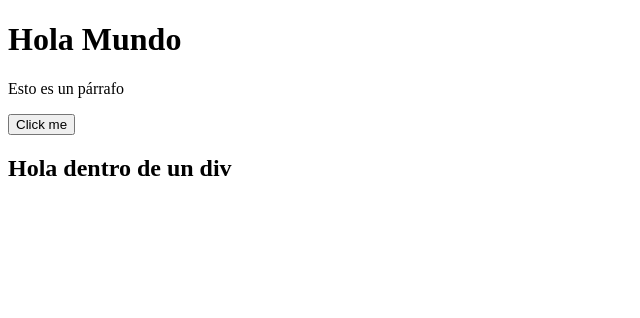
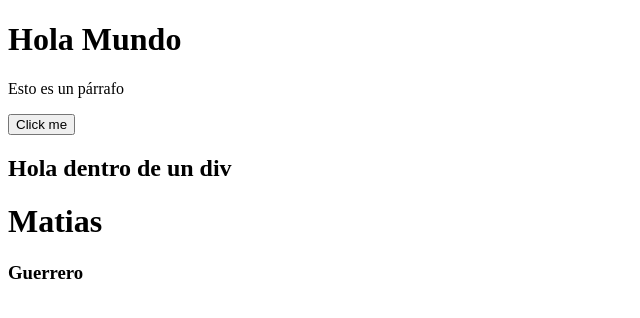
Before and after one commit to Mafius19/react-bootcamp, a React (Vite) app in the folder 02-first-steps/: page / in a window 1280 px wide. Shown: the top 318 px of the page, without its empty margins (0-640 px from the left). Built offline with nearby package versions, Linux system fonts and the light colour scheme.

Commit message:
Seccion 4 - Tarea segundo componente

```diff
--- /dev/null
+++ b/02-first-steps/src/MyAwesomeApp.tsx
@@ -0,0 +1,9 @@
+
+export const MyAwesomeApp = () => {
+  return (
+    <>
+      <h1>Matias</h1>
+      <h3>Guerrero</h3>
+    </>
+  )
+}
--- a/02-first-steps/src/main.tsx
+++ b/02-first-steps/src/main.tsx
@@ -1,9 +1,11 @@
 import { StrictMode } from 'react'
 import { createRoot } from 'react-dom/client'
 import { FirstStepsApp } from './FirstStpesApp'
+import { MyAwesomeApp } from './MyAwesomeApp'
 
 createRoot(document.getElementById('root')!).render(
   <StrictMode>
     <FirstStepsApp/>
+    <MyAwesomeApp/>
   </StrictMode>,
 )
```
